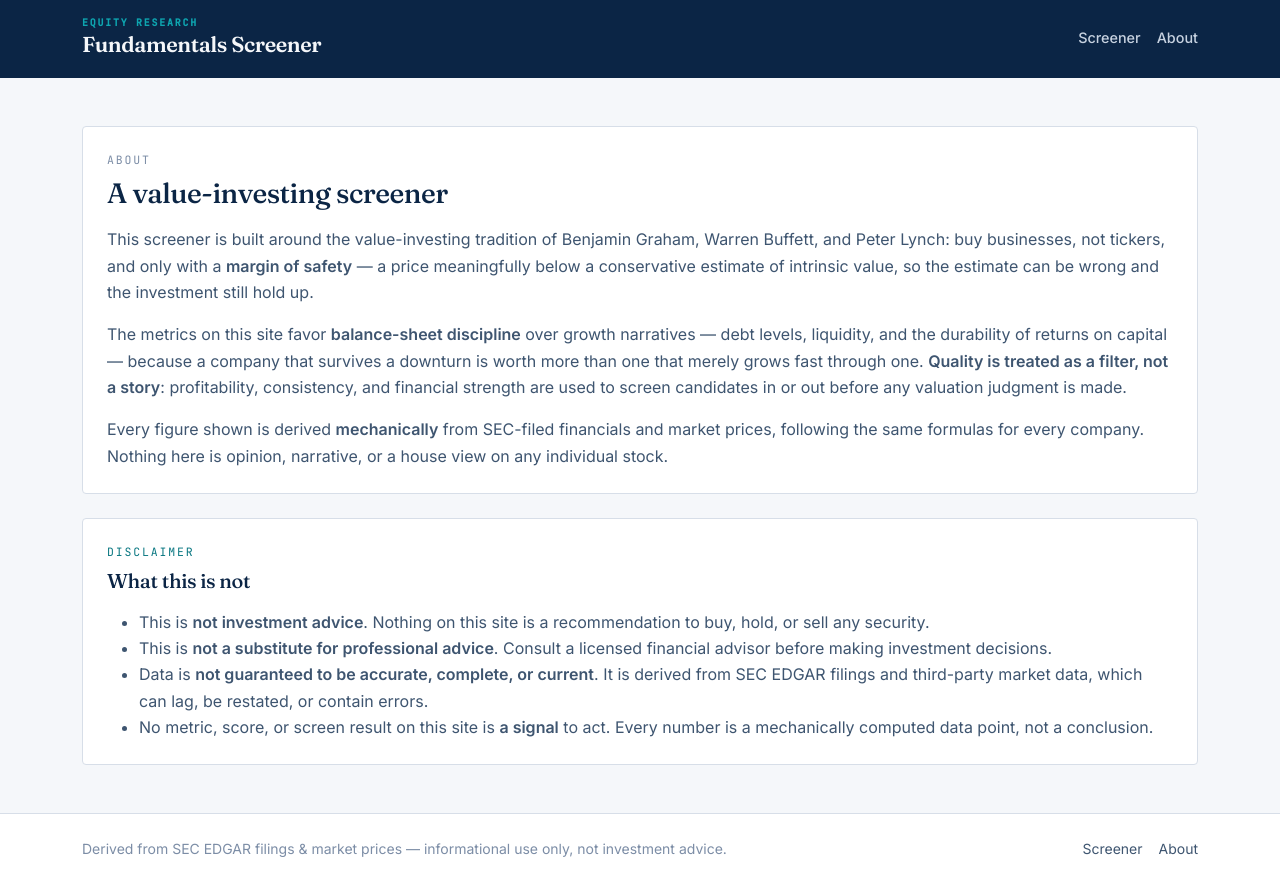
After one commit to alopezmoreira1989/fundamentals_databricks_pj, a Django app: template fundamentals_screener/fundamentals_screener/templates/fundamentals_screener/about.html in a window 1280 px wide. The commit adds this page. Run offline with Django 4.2, Linux system fonts and the light colour scheme; the template is opened without the code that fills it, so the values that code supplies are empty; parts of the project's set-up code (start-up, migrations or seed data) failed here and were passed over.

Commit message:
feat(fundamentals_screener): add About page with value-investing framing + disclaimer
Adds /about/ (view, URL, template) explaining the app's value-investing
approach (margin of safety, balance-sheet discipline, quality as a filter)
and a "what this is not" legal disclaimer. Linked from the masthead nav
(after Screener) and the footer's link group. Closes #263, #264, #265.

```diff
--- /dev/null
+++ b/fundamentals_screener/fundamentals_screener/templates/fundamentals_screener/about.html
@@ -0,0 +1,44 @@
+{% extends "fundamentals_screener/base_screener.html" %}
+{% block title %}About{% endblock %}
+{% block meta_description %}About Fundamentals Screener — the value-investing approach behind the app, and what it is not.{% endblock %}
+{% block content %}
+  <div class="card p-4 mb-4">
+    <div class="eyebrow mb-2">About</div>
+    <h1 class="h3 mb-3">A value-investing screener</h1>
+    <p class="mb-3" style="line-height:1.65; color:var(--ink-2)">
+      This screener is built around the value-investing tradition of Benjamin Graham,
+      Warren Buffett, and Peter Lynch: buy businesses, not tickers, and only with a
+      <strong>margin of safety</strong> — a price meaningfully below a conservative estimate of
+      intrinsic value, so the estimate can be wrong and the investment still hold up.
+    </p>
+    <p class="mb-3" style="line-height:1.65; color:var(--ink-2)">
+      The metrics on this site favor <strong>balance-sheet discipline</strong> over growth
+      narratives — debt levels, liquidity, and the durability of returns on capital — because a
+      company that survives a downturn is worth more than one that merely grows fast through
+      one. <strong>Quality is treated as a filter, not a story</strong>: profitability,
+      consistency, and financial strength are used to screen candidates in or out before any
+      valuation judgment is made.
+    </p>
+    <p class="mb-0" style="line-height:1.65; color:var(--ink-2)">
+      Every figure shown is derived <strong>mechanically</strong> from SEC-filed financials and
+      market prices, following the same formulas for every company. Nothing here is opinion,
+      narrative, or a house view on any individual stock.
+    </p>
+  </div>
+
+  <div class="card p-4">
+    <div class="eyebrow mb-2 accent">Disclaimer</div>
+    <h2 class="h5 mb-3">What this is not</h2>
+    <ul class="mb-0" style="line-height:1.65; color:var(--ink-2)">
+      <li>This is <strong>not investment advice</strong>. Nothing on this site is a
+        recommendation to buy, hold, or sell any security.</li>
+      <li>This is <strong>not a substitute for professional advice</strong>. Consult a
+        licensed financial advisor before making investment decisions.</li>
+      <li>Data is <strong>not guaranteed to be accurate, complete, or current</strong>. It is
+        derived from SEC EDGAR filings and third-party market data, which can lag, be restated,
+        or contain errors.</li>
+      <li>No metric, score, or screen result on this site is <strong>a signal</strong> to act.
+        Every number is a mechanically computed data point, not a conclusion.</li>
+    </ul>
+  </div>
+{% endblock %}
--- a/fundamentals_screener/fundamentals_screener/templates/fundamentals_screener/base_screener.html
+++ b/fundamentals_screener/fundamentals_screener/templates/fundamentals_screener/base_screener.html
@@ -22,6 +22,7 @@
       </a>
       <nav class="fs-nav d-flex flex-wrap align-items-center gap-3" aria-label="Primary">
         <a href="{% url 'fundamentals_screener:screen' %}">Screener</a>
+        <a href="{% url 'fundamentals_screener:about' %}">About</a>
       </nav>
     </div>
   </header>
@@ -35,6 +36,7 @@
       <span>Derived from SEC EDGAR filings &amp; market prices — informational use only, not investment advice.</span>
       <span class="d-flex gap-3">
         <a href="{% url 'fundamentals_screener:screen' %}">Screener</a>
+        <a href="{% url 'fundamentals_screener:about' %}">About</a>
       </span>
     </div>
   </footer>
--- a/fundamentals_screener/fundamentals_screener/urls.py
+++ b/fundamentals_screener/fundamentals_screener/urls.py
@@ -16,6 +16,7 @@ app_name = "fundamentals_screener"
 urlpatterns = [
     path("", views.screen, name="screen"),
     path("data/", views.screen_data, name="screen_data"),
+    path("about/", views.about, name="about"),
     path("<str:ticker>/", views.company_detail, name="company_detail"),
     path("<str:ticker>/data/", views.company_data, name="company_data"),
     path("<str:ticker>/news/", views.company_news, name="company_news"),
--- a/fundamentals_screener/fundamentals_screener/views.py
+++ b/fundamentals_screener/fundamentals_screener/views.py
@@ -323,6 +323,11 @@ def screen(request: HttpRequest) -> HttpResponse:
     )
 
 
+def about(request: HttpRequest) -> HttpResponse:
+    """Static About page: value-investing framing + legal disclaimer. No dynamic context."""
+    return render(request, "fundamentals_screener/about.html")
+
+
 def screen_data(request: HttpRequest) -> JsonResponse:
     metric = request.GET.get("metric", "").strip()
     if not metric:
```
